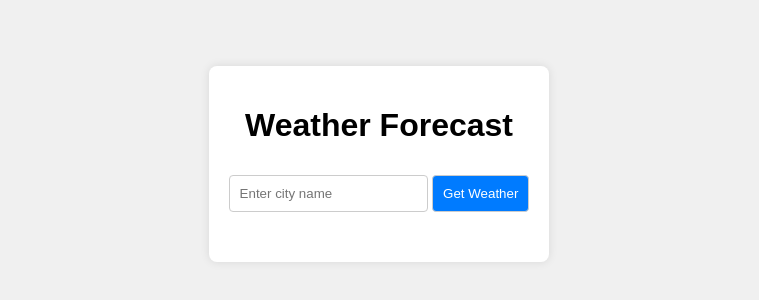
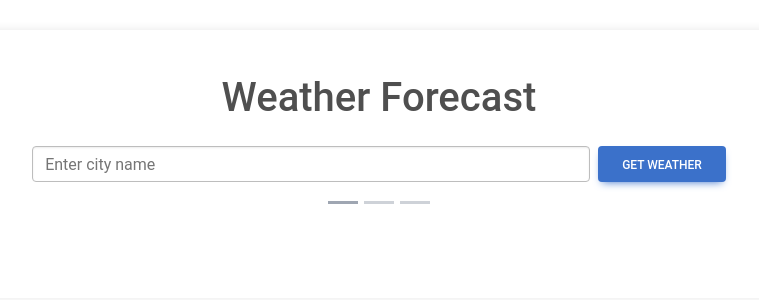
Before and after one commit to Orstedz/Weather-Forecast, a plain HTML site: page index.html in a window 1280 px wide. Shown: the part 236-536 px from the top of the page, without its empty margins (261-1020 px from the left). Drawn offline with nearby package versions, Linux system fonts and the light colour scheme.

Commit message:
feat: enhance weather forecast UI with MDBootstrap and carousel integration

```diff
--- a/index.html
+++ b/index.html
@@ -5,18 +5,73 @@
     <meta name="viewport" content="width=device-width, initial-scale=1.0" />
     <title>Weather Forecast</title>
     <link rel="stylesheet" href="style.css" />
+    <!-- Add MDBootstrap CSS (required for the carousel) -->
+    <link
+      href="https://cdnjs.cloudflare.com/ajax/libs/mdb-ui-kit/6.4.0/mdb.min.css"
+      rel="stylesheet"
+    />
+    <!-- Add FontAwesome for icons -->
+    <link
+      href="https://cdnjs.cloudflare.com/ajax/libs/font-awesome/6.0.0/css/all.min.css"
+      rel="stylesheet"
+    />
   </head>
 
   <body>
     <div class="container">
-      <h1>Weather Forecast</h1>
-      <input type="text" id="cityInput" placeholder="Enter city name" />
-      <button id="searchBtn">Get Weather</button>
-      <div id="weatherResult">
-        <!-- Weather data will be rendered here -->
+      <h1 class="text-center my-4">Weather Forecast</h1>
+      <div class="d-flex justify-content-center mb-4">
+        <input
+          type="text"
+          id="cityInput"
+          class="form-control w-50 me-2"
+          placeholder="Enter city name"
+        />
+        <button id="searchBtn" class="btn btn-primary">Get Weather</button>
       </div>
-      <div id="loading" style="display: none">Loading...</div>
+      <div id="loading" class="text-center" style="display: none">
+        Loading...
+      </div>
+      <div
+        id="weatherCarousel"
+        class="carousel slide m-5"
+        data-mdb-ride="carousel"
+        data-mdb-carousel-init
+      >
+        <div class="carousel-indicators">
+          <button
+            type="button"
+            data-mdb-target="#weatherCarousel"
+            data-mdb-slide-to="0"
+            class="active bg-secondary"
+            aria-current="true"
+            aria-label="Slide 1"
+          ></button>
+          <button
+            type="button"
+            data-mdb-target="#weatherCarousel"
+            data-mdb-slide-to="1"
+            class="bg-secondary"
+            aria-label="Slide 2"
+          ></button>
+          <button
+            type="button"
+            data-mdb-target="#weatherCarousel"
+            data-mdb-slide-to="2"
+            class="bg-secondary"
+            aria-label="Slide 3"
+          ></button>
+        </div>
+        <div class="carousel-inner rounded-5" id="weatherResult">
+          <!-- Weather data will be rendered here -->
+        </div>
+      </div>
     </div>
+    <!-- Add MDBootstrap JS (required for the carousel) -->
+    <script
+      type="text/javascript"
+      src="https://cdnjs.cloudflare.com/ajax/libs/mdb-ui-kit/6.4.0/mdb.min.js"
+    ></script>
     <script src="script.js"></script>
   </body>
 </html>
```
